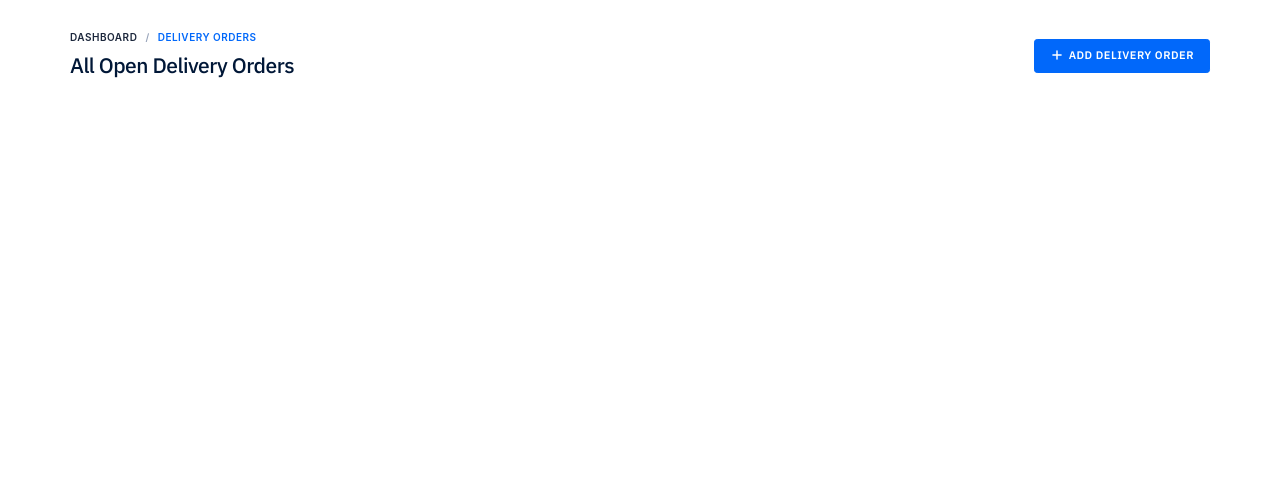
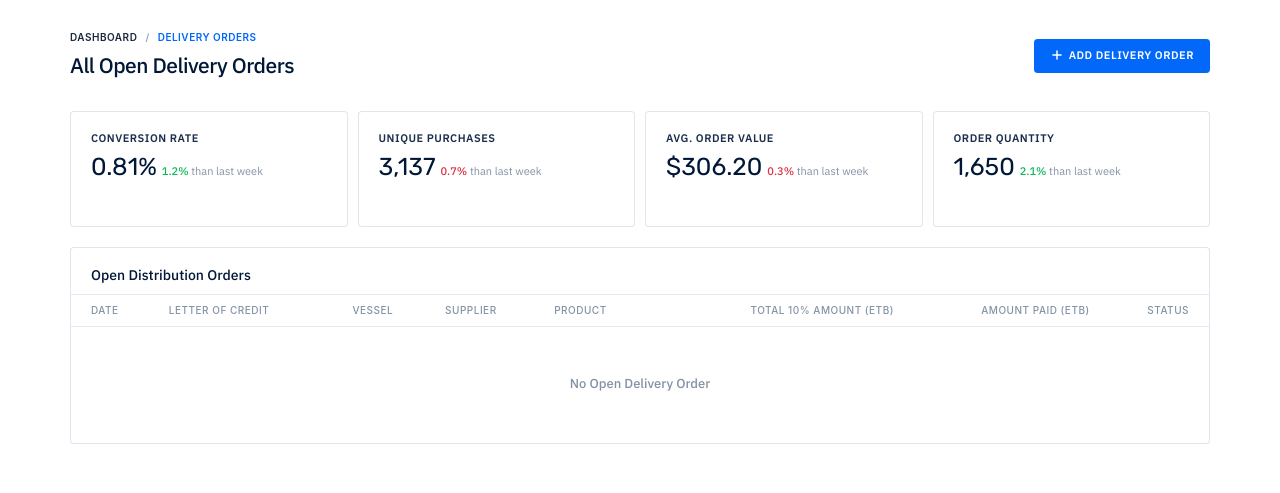
Before and after one commit to eyobofficial/Woreket-Tracker, a Django app: page /delivery-orders/ in a window 1280 px wide. Shown: the part 60-553 px from the top of the page. Run offline with Django 3.2, Linux system fonts and the light colour scheme; the visitor is signed in with stand-in values (Sample User, id 1); data that the repository does not hold is empty; parts of the project's set-up code (start-up, migrations or seed data) failed here and were passed over; some libraries are stand-ins or nearby versions.

Commit message:
Add list view for the delivery order instances

```diff
--- a/orders/admin.py
+++ b/orders/admin.py
@@ -18,6 +18,6 @@ class DeliveryOrderAdmin(admin.ModelAdmin):
         'lc_number', 'supplier', 'vessel',
         'product', 'rate', 'created_at'
     )
-    list_filter = ('supplier', 'product', 'created_at')
+    list_filter = ('supplier', 'product', 'created_at', 'status')
     search_fields = ('lc_number', 'vessel')
     inlines = (OrderAllocationInline, InspectionReportInline)
--- a/orders/templates/orders/modals/do_create.html
+++ b/orders/templates/orders/modals/order_create.html
@@ -13,7 +13,7 @@
     </div><!-- modal-header -->
 
     <!-- LC Form -->
-    <form action="{% url 'orders:delivery-order-create' %}" method="POST" id="lc-create-form">
+    <form action="{% url 'orders:order-create' %}" method="POST" id="lc-create-form">
       {% csrf_token %}
       <div class="modal-body pd-sm-t-30 pd-sm-b-40 pd-sm-x-30">
         <div class="row">
--- /dev/null
+++ b/orders/templates/orders/open_orders_list.html
@@ -0,0 +1,127 @@
+{% extends 'orders/base.html' %}
+{% load humanize %}
+
+{% block title %}Delivery Orders | Payment Tracker{% endblock %}
+
+{% block content %}
+  <div class="d-sm-flex align-items-center justify-content-between mg-b-20 mg-lg-b-25 mg-xl-b-30">
+    <div>
+      <nav aria-label="breadcrumb">
+        <ol class="breadcrumb breadcrumb-style1 mg-b-10">
+          <li class="breadcrumb-item"><a href="#">Dashboard</a></li>
+          <li class="breadcrumb-item active" aria-current="page">Delivery Orders</li>
+        </ol>
+      </nav>
+      <h4 class="mg-b-0 tx-spacing--1">All Open Delivery Orders</h4>
+    </div>
+    <div class="d-none d-md-block">
+      <button class="btn btn-sm pd-x-15 btn-primary btn-uppercase mg-l-5 btn-modal"
+        data-url="{% url 'orders:order-create' %}">
+        <i data-feather="plus" class="wd-10 mg-r-5"></i>Add Delivery Order
+      </button>
+    </div>
+  </div>
+
+  <div class="row row-xs">
+    <div class="col-sm-6 col-lg-3">
+      <div class="card card-body">
+        <h6 class="tx-uppercase tx-11 tx-spacing-1 tx-color-02 tx-semibold mg-b-8">Conversion Rate</h6>
+        <div class="d-flex d-lg-block d-xl-flex align-items-end">
+          <h3 class="tx-normal tx-rubik mg-b-0 mg-r-5 lh-1">0.81%</h3>
+          <p class="tx-11 tx-color-03 mg-b-0"><span class="tx-medium tx-success">1.2% <i
+                class="icon ion-md-arrow-up"></i></span> than last week</p>
+        </div>
+        <div class="chart-three">
+          <div id="flotChart3" class="flot-chart ht-30"></div>
+        </div><!-- chart-three -->
+      </div>
+    </div><!-- col -->
+    <div class="col-sm-6 col-lg-3 mg-t-10 mg-sm-t-0">
+      <div class="card card-body">
+        <h6 class="tx-uppercase tx-11 tx-spacing-1 tx-color-02 tx-semibold mg-b-8">Unique Purchases</h6>
+        <div class="d-flex d-lg-block d-xl-flex align-items-end">
+          <h3 class="tx-normal tx-rubik mg-b-0 mg-r-5 lh-1">3,137</h3>
+          <p class="tx-11 tx-color-03 mg-b-0"><span class="tx-medium tx-danger">0.7% <i
+                class="icon ion-md-arrow-down"></i></span> than last week</p>
+        </div>
+        <div class="chart-three">
+          <div id="flotChart4" class="flot-chart ht-30"></div>
+        </div><!-- chart-three -->
+      </div>
+    </div><!-- col -->
+    <div class="col-sm-6 col-lg-3 mg-t-10 mg-lg-t-0">
+      <div class="card card-body">
+        <h6 class="tx-uppercase tx-11 tx-spacing-1 tx-color-02 tx-semibold mg-b-8">Avg. Order Value</h6>
+        <div class="d-flex d-lg-block d-xl-flex align-items-end">
+          <h3 class="tx-normal tx-rubik mg-b-0 mg-r-5 lh-1">$306.20</h3>
+          <p class="tx-11 tx-color-03 mg-b-0"><span class="tx-medium tx-danger">0.3% <i
+                class="icon ion-md-arrow-down"></i></span> than last week</p>
+        </div>
+        <div class="chart-three">
+          <div id="flotChart5" class="flot-chart ht-30"></div>
+        </div><!-- chart-three -->
+      </div>
+    </div><!-- col -->
+    <div class="col-sm-6 col-lg-3 mg-t-10 mg-lg-t-0">
+      <div class="card card-body">
+        <h6 class="tx-uppercase tx-11 tx-spacing-1 tx-color-02 tx-semibold mg-b-8">Order Quantity</h6>
+        <div class="d-flex d-lg-block d-xl-flex align-items-end">
+          <h3 class="tx-normal tx-rubik mg-b-0 mg-r-5 lh-1">1,650</h3>
+          <p class="tx-11 tx-color-03 mg-b-0"><span class="tx-medium tx-success">2.1% <i
+                class="icon ion-md-arrow-up"></i></span> than last week</p>
+        </div>
+        <div class="chart-three">
+          <div id="flotChart6" class="flot-chart ht-30"></div>
+        </div><!-- chart-three -->
+      </div>
+    </div><!-- col -->
+
+    <div class="col-sm-12 mg-t-20 mg-b-40">
+      <div class="card mg-b-10">
+        <div class="card-header pd-t-20 d-sm-flex align-items-start justify-content-between bd-b-0 pd-b-0">
+          <div>
+            <h6 class="mg-b-5 pb-1">Open Distribution Orders</h6>
+          </div>
+        </div><!-- card-header -->
+        <div class="table-responsive">
+          <table class="table table-dashboard mg-b-0">
+            <thead>
+              <tr>
+                <th>Date</th>
+                <th>Letter of Credit</th>
+                <th>Vessel</th>
+                <th>Supplier</th>
+                <th>Product</th>
+                <th class="text-right">Total 10% Amount (ETB)</th>
+                <th class="text-right">Amount Paid (ETB)</th>
+                <th class="text-right">Status</th>
+              </tr>
+            </thead>
+            <tbody>
+              {% for order in object_list %}
+              <tr>
+                <td class="tx-color-03 tx-normal">{{ order.created_at|date:'d/m/Y' }}</td>
+                <td class="tz-color-03 tx-medium">
+                  <a href="#">{{ order.lc_number }}</a>
+                </td>
+                <td class="tz-color-03 tx-normal">{{ order.vessel }}</td>
+                <td class="tz-color-03 tx-normal">{{ order.supplier.name }}</td>
+                <td class="tz-color-03 tx-normal">{{ order.product.name }}</td>
+                <td class="text-right tx-teal">50,975,256,580.00</td>
+                <td class="tz-color-03 tx-normal text-right">+ 2,898,670.90
+                  <span class="mg-l-5 tx-11 tx-normal tx-danger">6%</span>
+                </td>
+                <td class="text-right"><span class="badge badge-success">open</span></td>
+              </tr>
+              {% empty %}
+              <tr>
+                <td colspan="8" class="tx-medium tx-color-03 text-center pt-5 pb-5">No Open Delivery Order</td>
+              </tr>
+              {% endfor %}
+            </tbody>
+          </table>
+        </div><!-- table-responsive -->
+      </div><!-- card -->
+    </div><!-- col -->
+  </div><!-- row -->
+{% endblock %}
--- a/orders/templates/orders/overview.html
+++ /dev/null
@@ -1,23 +0,0 @@
-{% extends 'orders/base.html' %}
-
-{% block title %}Delivery Orders | Payment Tracker{% endblock %}
-
-{% block content %}
-  <div class="d-sm-flex align-items-center justify-content-between mg-b-20 mg-lg-b-25 mg-xl-b-30">
-    <div>
-      <nav aria-label="breadcrumb">
-        <ol class="breadcrumb breadcrumb-style1 mg-b-10">
-          <li class="breadcrumb-item"><a href="#">Dashboard</a></li>
-          <li class="breadcrumb-item active" aria-current="page">Delivery Orders</li>
-        </ol>
-      </nav>
-      <h4 class="mg-b-0 tx-spacing--1">All Open Delivery Orders</h4>
-    </div>
-    <div class="d-none d-md-block">
-      <button class="btn btn-sm pd-x-15 btn-primary btn-uppercase mg-l-5 btn-modal"
-        data-url="{% url 'orders:delivery-order-create' %}">
-        <i data-feather="plus" class="wd-10 mg-r-5"></i>Add Delivery Order
-      </button>
-    </div>
-  </div>
-{% endblock %}
--- a/orders/urls.py
+++ b/orders/urls.py
@@ -1,16 +1,12 @@
 from django.urls import path
 
-from .views import DeliveryOrderOverview, DeliveryOrderCreateView
+from .views import OpenOrderListView, OrderCreateView
 
 
 app_name = 'orders'
 
 
 urlpatterns = [
-    path('', DeliveryOrderOverview.as_view(), name='overview'),
-    path(
-        'create',
-        DeliveryOrderCreateView.as_view(),
-        name='delivery-order-create'
-    )
+    path('', OpenOrderListView.as_view(), name='open-orders-list'),
+    path('create', OrderCreateView.as_view(), name='order-create')
 ]
--- a/orders/views.py
+++ b/orders/views.py
@@ -1,4 +1,4 @@
-from django.views.generic import TemplateView, CreateView
+from django.views.generic import ListView, CreateView
 from django.urls import reverse_lazy
 
 from shared.models import Product, Supplier
@@ -8,15 +8,22 @@ from .mixins import BaseOrderView
 from .models import DeliveryOrder
 
 
-class DeliveryOrderOverview(BaseOrderView, TemplateView):
-    template_name = 'orders/overview.html'
+class OpenOrderListView(BaseOrderView, ListView):
+    """Lists all delivery orders with open status."""
+    template_name = 'orders/open_orders_list.html'
+    model = DeliveryOrder
+
+    def get_queryset(self):
+        qs = super().get_queryset()
+        return qs.filter(status=DeliveryOrder.OPEN)
 
 
-class DeliveryOrderCreateView(BaseOrderView, CreateView):
-    template_name = 'orders/modals/do_create.html'
+class OrderCreateView(BaseOrderView, CreateView):
+    """Creates new delivery order instances."""
+    template_name = 'orders/modals/order_create.html'
     form_class = DeliveryOrderForm
     model = DeliveryOrder
-    success_url = reverse_lazy('orders:overview')
+    success_url = reverse_lazy('orders:open-orders-list')
 
     def get_context_data(self, **kwargs):
         kwargs.update({
--- a/shared/templates/shared/base.html
+++ b/shared/templates/shared/base.html
@@ -19,6 +19,7 @@
     <!-- vendor css -->
     <link href="{% static 'shared/lib/@fortawesome/fontawesome-free/css/all.min.css' %}" rel="stylesheet">
     <link href="{% static 'shared/lib/ionicons/css/ionicons.min.css' %}" rel="stylesheet">
+    <link href="{% static 'shared/lib/cryptofont/css/cryptofont.min.css' %}" rel="stylesheet">
     <link href="{% static 'shared/lib/typicons.font/typicons.css' %}" rel="stylesheet">
     <link href="{% static 'shared/lib/jqvmap/jqvmap.min.css' %}" rel="stylesheet">
     <link href="{% static 'shared/lib/datatables.net-dt/css/jquery.dataTables.min.css' %}" rel="stylesheet">
@@ -54,7 +55,7 @@
             <a href="#" class="nav-link"><i data-feather="box"></i>Distribution Orders</a>
           </li>
           <li class="nav-item {% if page_name == 'delivery-orders' %}active{% endif %}">
-            <a href="{% url 'orders:overview' %}" class="nav-link"><i data-feather="box"></i>Delivery Orders</a>
+            <a href="{% url 'orders:open-orders-list' %}" class="nav-link"><i data-feather="box"></i>Delivery Orders</a>
           </li>
           <li class="nav-item">
             <a href="#" class="nav-link"><i data-feather="box"></i>Settings</a>
```
Also changed, not shown: orders/models.py (+15 -3 lines), orders/migrations/0003_deliveryorder_status.py (added).
